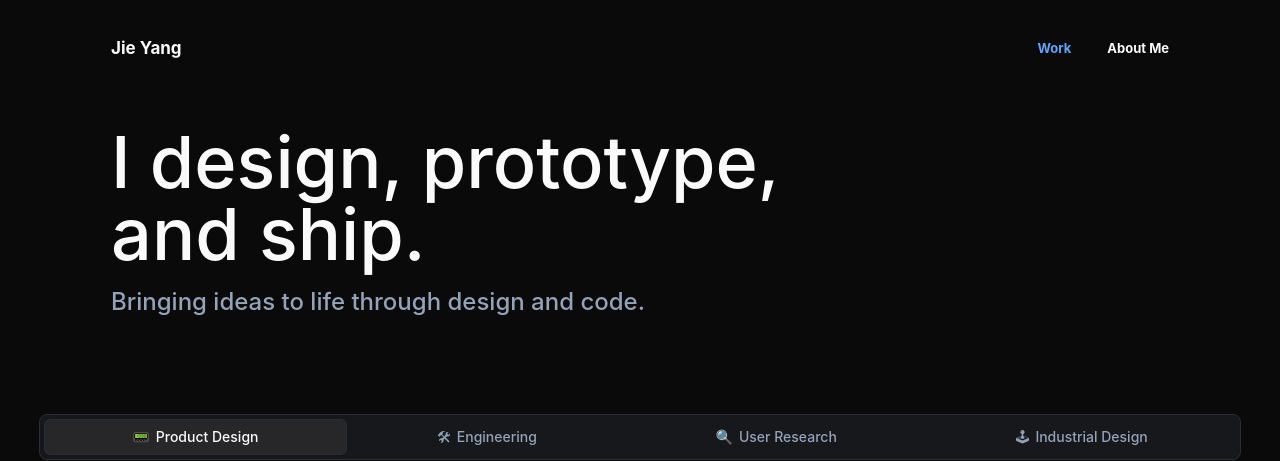
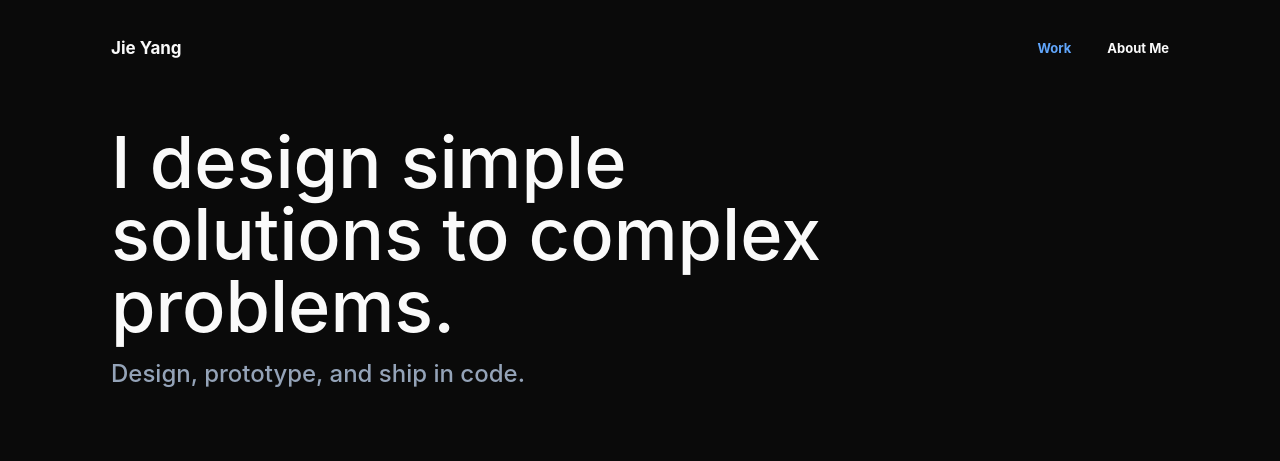
Before and after one commit to JYtheSang/Porforlio-Website, a Next.js app: page / in a window 1280 px wide. Shown: the top 461 px of the page. Built offline with nearby package versions, Linux system fonts and the light colour scheme.

Commit message:
Restore original headline and refine code subtitle

```diff
--- a/src/components/hero.tsx
+++ b/src/components/hero.tsx
@@ -23,7 +23,7 @@
           animate={{ opacity: 1, y: 0 }}
           transition={skip ? { duration: 0 } : { duration: 1.5, delay: 0.4, ease }}
         >
-          I design, prototype, and ship.
+          I design simple solutions to complex problems.
         </motion.span>
         <motion.span
           className="block mt-4 text-2xl text-[#94a3b8]"
@@ -31,7 +31,7 @@
           animate={{ opacity: 1, y: 0 }}
           transition={skip ? { duration: 0 } : { duration: 1.5, delay: 0.8, ease }}
         >
-          Bringing ideas to life through design and code.
+          Design, prototype, and ship in code.
         </motion.span>
       </h1>
     </header>
```
